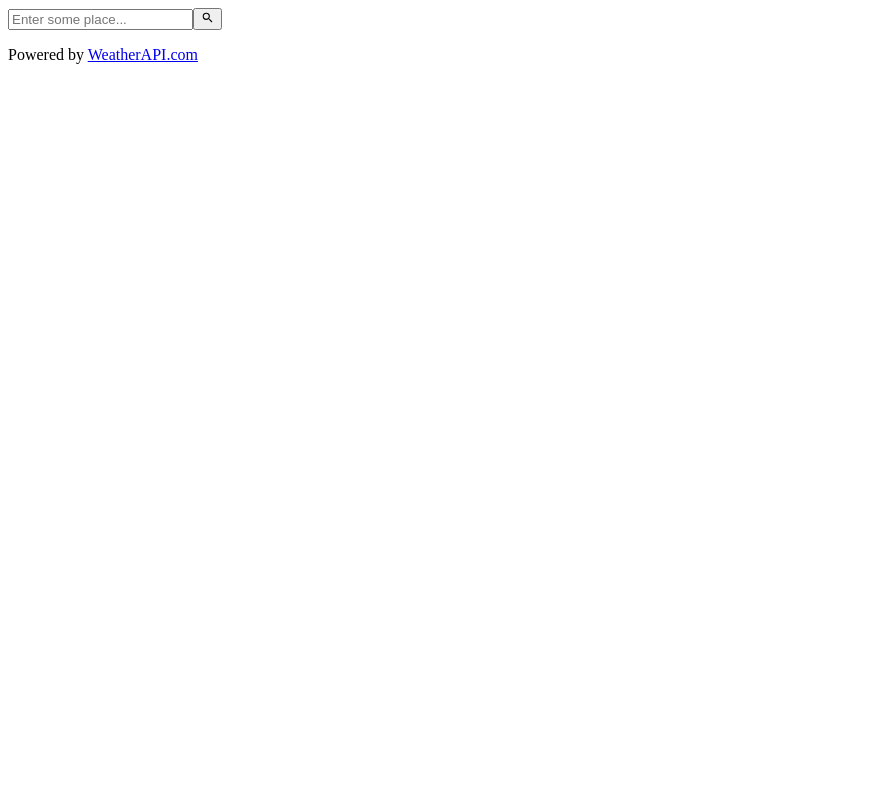
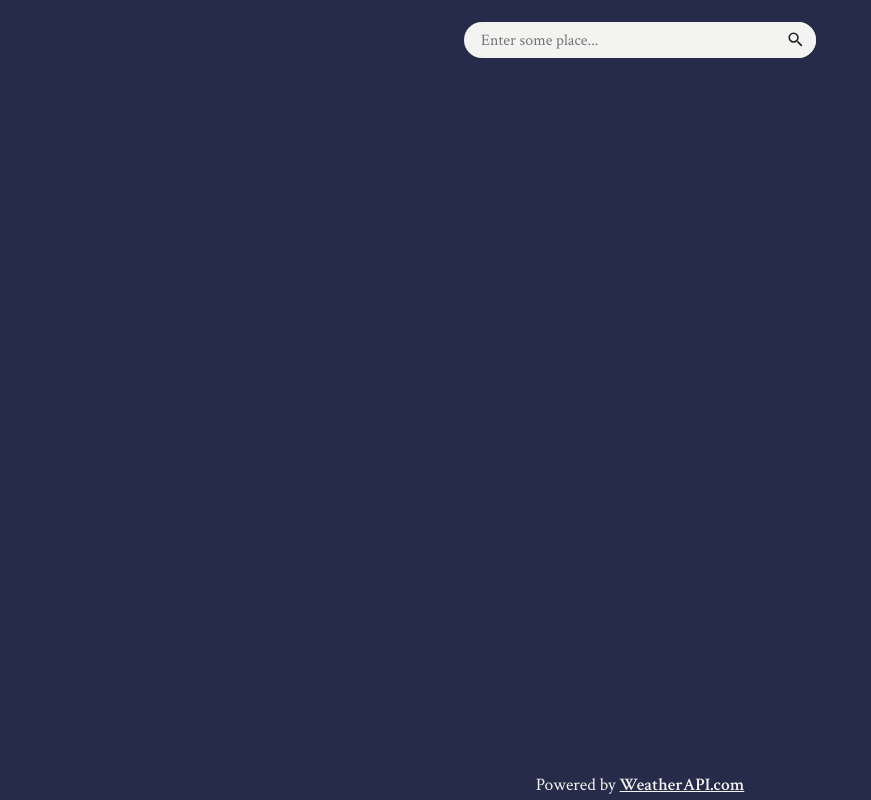
Before and after one commit to diegozam-dev/react-weather-app, a React (Vite) app: page / in a window 1280 px wide. Shown: the whole page, without its empty margins (0-871 px from the left). Built offline with nearby package versions, Linux system fonts and the light colour scheme; no server answers.

Commit message:
finish styles

```diff
--- a/src/App.css
+++ b/src/App.css
@@ -0,0 +1,38 @@
+.app__container,
+.app__content {
+  height: 100%;
+}
+
+.app__content {
+  position: relative;
+  background-color: var(--lt-bg-color);
+
+  & > header {
+    height: 5rem;
+  }
+
+  & > main {
+    width: 100%;
+    min-height: calc(100vh - (5rem + 2rem));
+  }
+
+  & > footer {
+    height: 2rem;
+    position: absolute;
+    left: 0;
+    bottom: 0;
+    width: 100%;
+
+    & p a {
+      font-weight: 600;
+    }
+  }
+
+  & > header,
+  > main,
+  > footer {
+    position: relative;
+    display: grid;
+    place-items: center;
+  }
+}
--- a/src/App.jsx
+++ b/src/App.jsx
@@ -16,7 +16,7 @@ const App = () => {
 
   return (
     <div className="app__container">
-      <div className="app__content">
+      <div className={isDay ? 'app__content' : 'app__content  dt-bg'}>
         <header>
           <SearchBar
             setWeatherData={setWeatherData}
@@ -27,16 +27,21 @@ const App = () => {
         </header>
 
         <main>
-          <WeatherInfo weatherData={weatherData} setIsDay={setIsDay} />
+          <WeatherInfo weatherData={weatherData} isDay={isDay} />
         </main>
 
         {isLoading && <Loader isDay={isDay} />}
 
         <footer>
-          <div className={isDay ? 'footer__container' : 'dt-footer__container'}>
-            <p>
+          <div className="footer__container">
+            <p className={isDay ? null : 'dt-txt'}>
               Powered by{' '}
-              <a href="https://www.weatherapi.com/" title="Free Weather API">
+              <a
+                className={isDay ? null : 'dt-txt'}
+                href="https://www.weatherapi.com/"
+                title="Free Weather API"
+                target="_blank"
+              >
                 WeatherAPI.com
               </a>
             </p>
--- a/src/components/ErrorMessage/ErrorMessage.jsx
+++ /dev/null
@@ -1,9 +0,0 @@
-const ErrorMessage = ({ error }) => {
-  return (
-    <>
-      <h2 className="error__message">{error.message}</h2>
-    </>
-  );
-};
-
-export default ErrorMessage;
--- /dev/null
+++ b/src/components/SearchBar/SearchBar.css
@@ -0,0 +1,43 @@
+.search-bar__container {
+  position: relative;
+  width: 22rem;
+  height: 2.2rem;
+  display: flex;
+
+  & .search-bar__input {
+    font-family: var(--f-family-txt);
+    font-size: 1rem;
+    width: 100%;
+    padding: 0 3.5rem 0 1rem;
+    border: 1px solid transparent;
+    border-radius: 50px;
+    background-color: var(--sb-bg-color);
+    color: var(--sb-text-color);
+
+    &:focus {
+      box-shadow: 0 0 10px var(--sb-input-focus-color);
+    }
+  }
+
+  & .search-bar__button {
+    position: absolute;
+    top: 0;
+    right: 0;
+    width: 2.5rem;
+    height: 100%;
+    border-top-right-radius: 50px;
+    border-bottom-right-radius: 50px;
+    background-color: var(--sb-bg-color);
+    display: grid;
+    place-items: center;
+    cursor: pointer;
+
+    & svg {
+      color: var(--sb-text-color);
+    }
+  }
+
+  @media (max-width: 400px) {
+    width: 95%;
+  }
+}
--- a/src/components/SearchBar/SearchBar.jsx
+++ b/src/components/SearchBar/SearchBar.jsx
@@ -1,6 +1,7 @@
 import { useState } from 'react';
 import { MdSearch } from 'react-icons/md';
 import { getWeatherData } from '../../services/weatherApi.js';
+import './SearchBar.css';
 
 const SearchBar = ({ setWeatherData, isLoading, setIsLoading }) => {
   const [location, setLocation] = useState('');
@@ -37,7 +38,7 @@ const SearchBar = ({ setWeatherData, isLoading, setIsLoading }) => {
         disabled={isLoading}
         onClick={handleLocationSearch}
       >
-        <MdSearch />
+        <MdSearch size="1.2rem" />
       </button>
     </div>
   );
--- /dev/null
+++ b/src/components/WeatherInfo/WeatherInfo.css
@@ -0,0 +1,133 @@
+.weather-info__container {
+  display: flex;
+  flex-direction: column;
+  gap: 0.5rem;
+
+  & .weather-info__location {
+    width: 100%;
+    height: 3.5rem;
+
+    & .location {
+      width: 100%;
+      height: 100%;
+      display: flex;
+      justify-content: center;
+      align-items: center;
+      gap: 0.5rem;
+
+      @media (max-width: 450px) {
+        flex-direction: column;
+        text-align: center;
+      }
+    }
+
+    @media (max-width: 450px) {
+      height: 5rem;
+    }
+  }
+
+  & .weather-info__condition {
+    width: 100%;
+    height: calc(100% - 3.5rem);
+    display: grid;
+    grid-template-columns: repeat(3, 1fr);
+    gap: 1rem;
+
+    & .condition {
+      display: flex;
+      flex-direction: column;
+      align-items: center;
+      justify-content: center;
+      gap: 0.5rem;
+
+      & .condition__img {
+        width: 80%;
+        height: 10rem;
+
+        & img {
+          width: 100%;
+          height: 100%;
+          object-fit: cover;
+        }
+
+        @media (max-width: 450px) {
+          width: 60%;
+        }
+      }
+
+      & .condition__desciption {
+        text-align: center;
+      }
+    }
+
+    & .temp {
+      width: 100%;
+      height: 100%;
+      padding-right: 1rem;
+      display: flex;
+      justify-content: center;
+      align-items: center;
+
+      & .temp__celsius {
+        font-size: 2.5rem;
+      }
+
+      @media (max-width: 650px) {
+        padding: 0;
+      }
+    }
+
+    & .weather-info__item {
+      display: grid;
+      grid-template-rows: repeat(3, 1fr);
+      gap: 0.5rem;
+
+      & .item {
+        padding: 0.5rem;
+        display: flex;
+        flex-direction: column;
+        justify-content: center;
+        align-items: center;
+
+        &:nth-child(2) {
+          border-top: 1px solid var(--border-color);
+          border-bottom: 1px solid var(--border-color);
+
+          @media (max-width: 650px) {
+            border: none;
+            border-left: 1px solid var(--border-color);
+            border-right: 1px solid var(--border-color);
+          }
+        }
+
+        @media (max-width: 650px) {
+          text-align: center;
+        }
+      }
+
+      @media (max-width: 650px) {
+        grid-area: 2 / 1 / 2 / 3;
+        grid-template-columns: repeat(3, 1fr);
+        grid-template-rows: 1fr;
+      }
+
+      @media (max-width: 450px) {
+        grid-area: 3 / 1;
+      }
+    }
+
+    @media (max-width: 650px) {
+      grid-template-columns: repeat(2, 1fr);
+      gap: 0;
+    }
+
+    @media (max-width: 450px) {
+      height: 60%;
+      grid-template-columns: 1fr;
+    }
+  }
+
+  @media (max-width: 500px) {
+    width: 100%;
+  }
+}
--- a/src/components/WeatherInfo/WeatherInfo.jsx
+++ b/src/components/WeatherInfo/WeatherInfo.jsx
@@ -1,5 +1,3 @@
-import WeatherInfoItem from './WeatherInfoItem/WeatherInfoItem.jsx';
-import ErrorMessage from '../ErrorMessage/ErrorMessage.jsx';
 import {
   MdPlace,
   MdAir,
@@ -7,10 +5,15 @@ import {
   MdOutlineOpacity,
   MdGpsFixed,
 } from 'react-icons/md';
+import './WeatherInfo.css';
 
-const WeatherInfo = ({ weatherData, setIsDay }) => {
+const WeatherInfo = ({ weatherData, isDay }) => {
   const handleError = (error) => {
-    return <ErrorMessage error={error} />;
+    return (
+      <h2 className={isDay ? 'error__message' : 'error__message dt-txt'}>
+        {error.message}
+      </h2>
+    );
   };
 
   const handleData = (data) => {
@@ -18,48 +21,60 @@ const WeatherInfo = ({ weatherData, setIsDay }) => {
       <>
         <header className="weather-info__location">
           <div className="location">
-            <MdPlace />
-            <p>
+            <MdPlace size="1.5rem" color="#FE0000" />
+            <h2 className={isDay ? 'location__name' : 'location__name dt-txt'}>
               {data.name}, {data.country}
-            </p>
+            </h2>
           </div>
         </header>
 
         <main className="weather-info__condition">
           <div className="condition">
-            <img
-              className="condition__img"
-              src={weatherData.icon}
-              alt="weather-icon"
-            />
-            <p className="condition__desciption">{data.condition}</p>
+            <p
+              className={
+                isDay ? 'condition__desciption' : 'condition__desciption dt-txt'
+              }
+            >
+              {data.condition}
+            </p>
+            <div className="condition__img">
+              <img src={weatherData.icon} alt="weather-icon" />
+            </div>
           </div>
 
           <div className="temp">
-            <MdDeviceThermostat />
-            <p className="temp__celsius">
+            <MdDeviceThermostat
+              size="3rem"
+              className={isDay ? null : 'dt-txt'}
+            />
+            <p className={isDay ? 'temp__celsius' : 'temp__celsius dt-txt'}>
               {data.temp} <sup>o</sup> C
             </p>
           </div>
 
           <div className="weather-info__item">
-            <WeatherInfoItem
-              icon={<MdAir />}
-              name="Wind Speed (k/h)"
-              description={data.windKph}
-            />
+            <div className="item">
+              <MdAir size="1.5rem" className={isDay ? null : 'dt-txt'} />
+              <p className={isDay ? '' : 'dt-txt'}>Wind Speed (k/h)</p>
+              <strong className={isDay ? '' : 'dt-txt'}>{data.windKph}</strong>
+            </div>
 
-            <WeatherInfoItem
-              icon={<MdOutlineOpacity />}
-              name="Humidity (%)"
-              description={data.humidity}
-            />
+            <div className="item">
+              <MdOutlineOpacity
+                size="1.5rem"
+                className={isDay ? null : 'dt-txt'}
+              />
+              <p className={isDay ? '' : 'dt-txt'}>Humidity (%)</p>
+              <strong className={isDay ? '' : 'dt-txt'}>{data.humidity}</strong>
+            </div>
 
-            <WeatherInfoItem
-              icon={<MdGpsFixed />}
-              name="Coordinates (Lat, Lon)"
-              description={data.coordinates}
-            />
+            <div className="item">
+              <MdGpsFixed size="1.5rem" className={isDay ? null : 'dt-txt'} />
+              <p className={isDay ? '' : 'dt-txt'}>Coordinates (Lat, Lon)</p>
+              <strong className={isDay ? '' : 'dt-txt'}>
+                {data.coordinates}
+              </strong>
+            </div>
           </div>
         </main>
       </>
--- a/src/components/WeatherInfo/WeatherInfoItem/WeatherInfoItem.jsx
+++ /dev/null
@@ -1,11 +0,0 @@
-const WeatherInfoItem = ({ icon, name, description }) => {
-  return (
-    <div className="item">
-      {icon}
-      <p>{name}</p>
-      <strong>{description}</strong>
-    </div>
-  );
-};
-
-export default WeatherInfoItem;
--- a/src/index.css
+++ b/src/index.css
@@ -5,10 +5,55 @@
   --f-family-txt: 'Crimson Text', serif;
 
   /* Colores light */
-  --dt-bg-color: #252B48;
-  --dt-txt-color: #F3F3F2;
+  --dt-bg-color: #252b48;
+  --dt-txt-color: #f3f3f2;
 
   /* Colores dark */
-  --lt-bg-color: #F7E987;
-  --lt-txt-colot: #222222;
+  --lt-bg-color: #f7e987;
+  --lt-txt-color: #222222;
+
+  /* Search bar */
+  --sb-input-focus-color: #97fff4;
+  --sb-text-color: #222222;
+  --sb-bg-color: #f3f3f2;
+
+  --border-color: #5c5c5c;
 }
+
+* {
+  margin: 0;
+  padding: 0;
+  box-sizing: border-box;
+  border: none;
+  outline: none;
+}
+
+body {
+  font-size: 16px;
+  min-height: 100vh;
+}
+
+p,
+strong,
+a {
+  font-family: var(--f-family-txt);
+  font-size: 1.1rem;
+  color: var(--lt-txt-color);
+}
+
+strong {
+  font-weight: 600;
+}
+
+h2 {
+  font-family: var(--f-family-title);
+  font-size: 1.5rem;
+}
+
+.dt-bg {
+  background-color: var(--dt-bg-color);
+}
+
+.dt-txt {
+  color: var(--dt-txt-color);
+}
```
